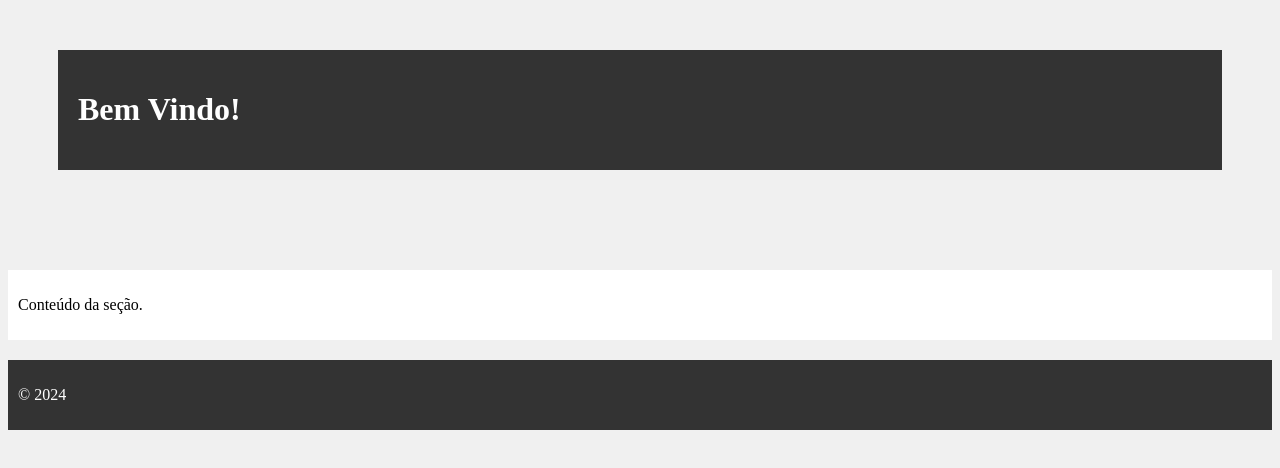
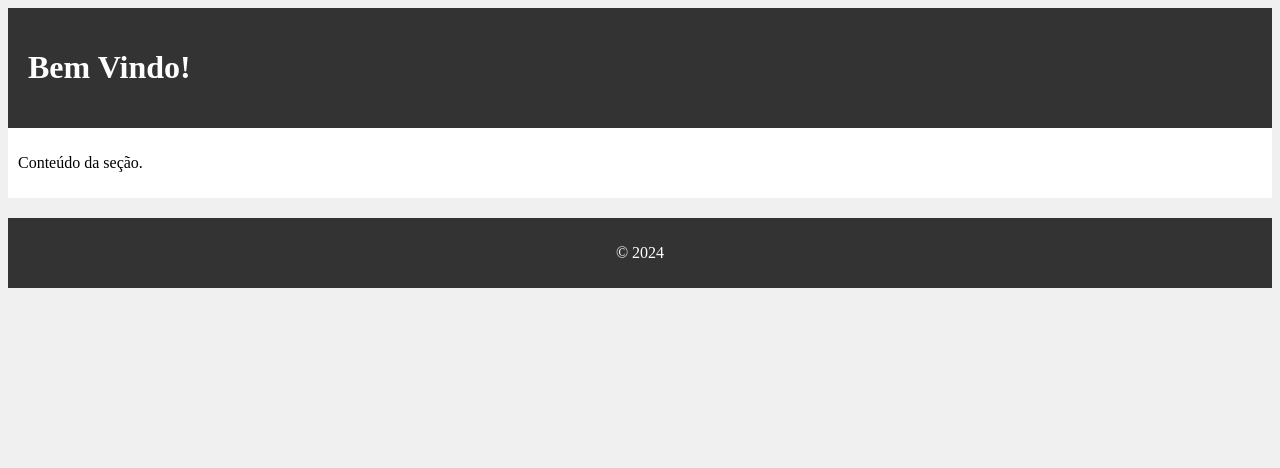
Before and after one commit to 2Miguel2/trabalho11, a plain HTML site: page index.html in a window 1280 px wide. Drawn offline with Linux system fonts and the light colour scheme.

Commit message:
arrumado o site.

```diff
--- a/style.css
+++ b/style.css
@@ -5,16 +5,15 @@ header {
     background-color: #333;
     color: white;
     padding: 20px;
-    margin: 50px;
 }
 section {
     background-color: #fff;
     padding: 10px;
-    margin-top: 100px;
 }
 footer {
     background-color: #333;
     color: white;
     padding: 10px;
     margin-top: 20px;
+    text-align: center;
 }
```
